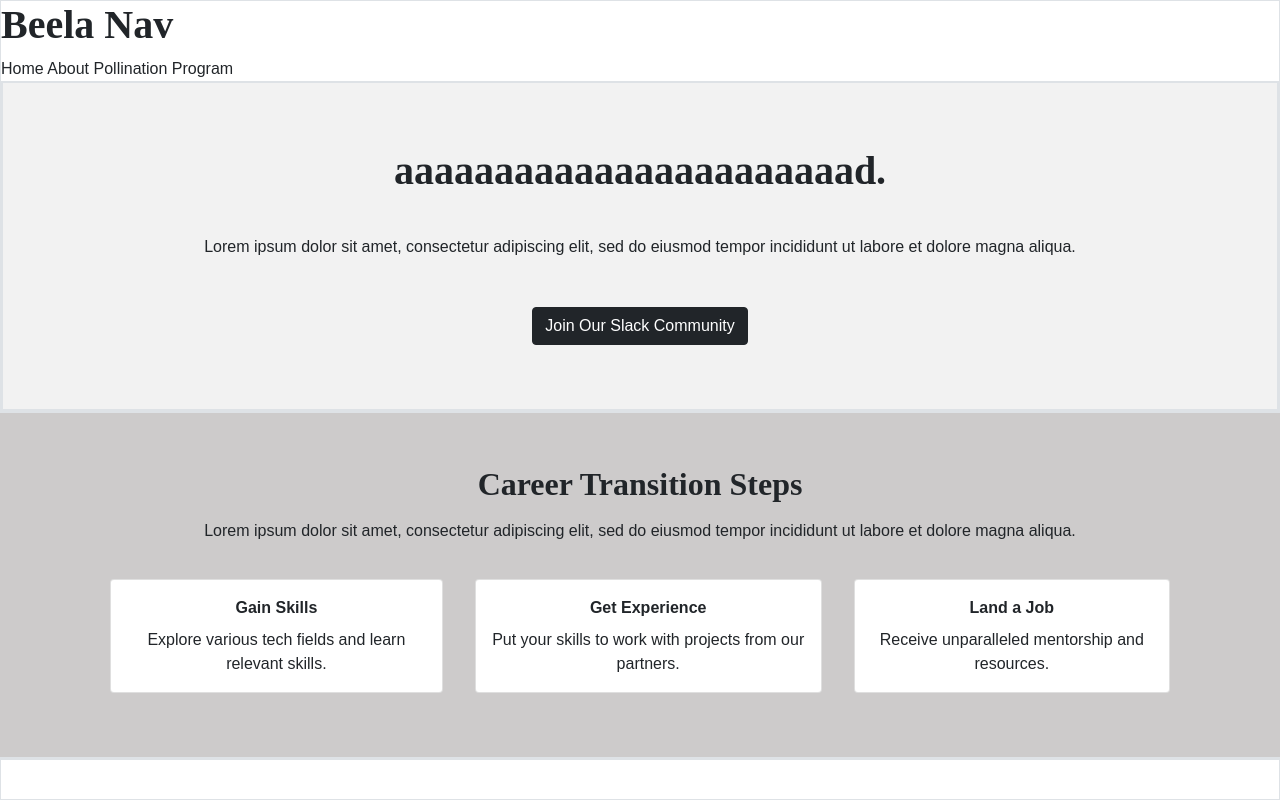
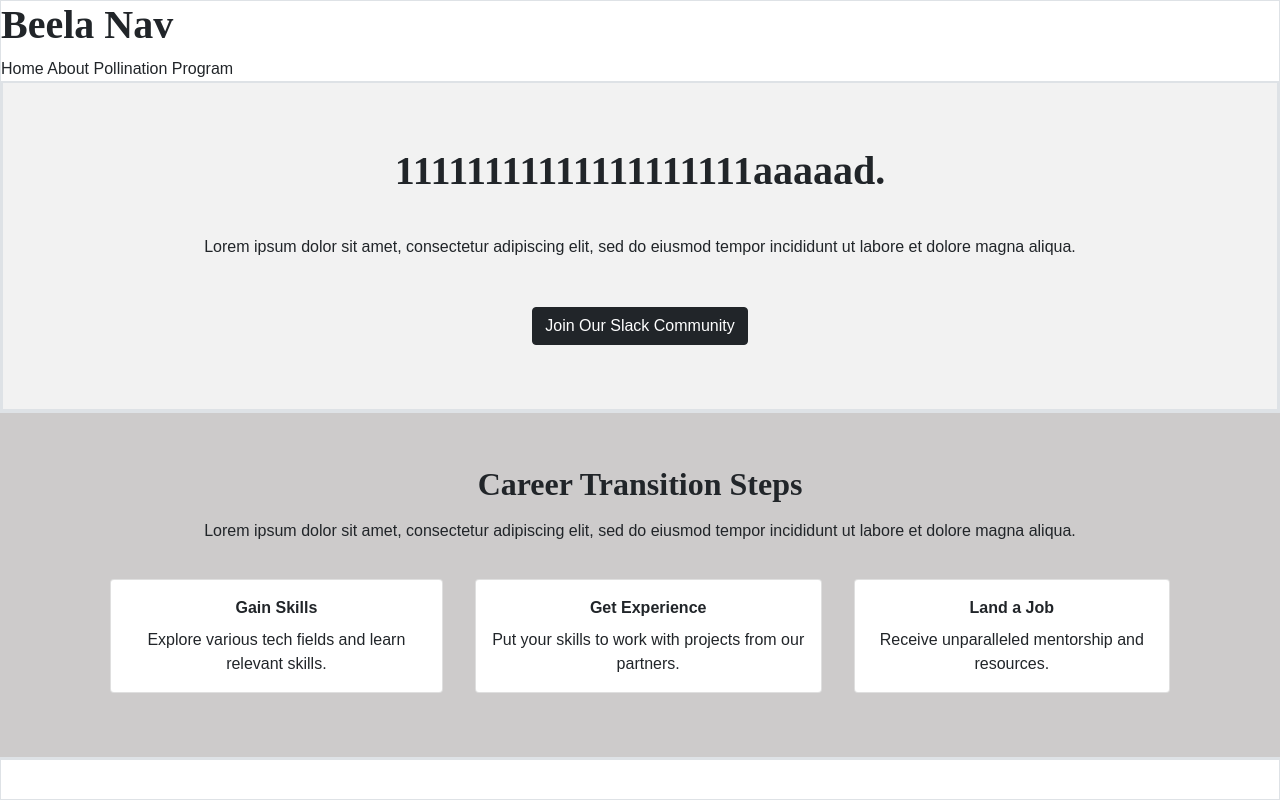
Before and after one commit to Solit0123/WeeklySprintPresentation, a Next.js app: page / in a window 1280 px wide. Shown: the top 801 px of the page. Built offline with nearby package versions, Linux system fonts and the light colour scheme.

Commit message:
3 text edit
asdf

```diff
--- a/pages/index.tsx
+++ b/pages/index.tsx
@@ -22,7 +22,7 @@ const Home: NextPage = () => {
             <div className="row border text-center h-75" id="hero">
               <div className="col d-flex flex-column align-items-center border p-5">
                 <div className="p-3">
-                  <h1>aaaaaaaaaaaaaaaaaaaaaaad.</h1>
+                  <h1>11111111111111111111aaaaad.</h1>
                 </div>
                 <div className="p-3">
                   <p id="header-text">
```
